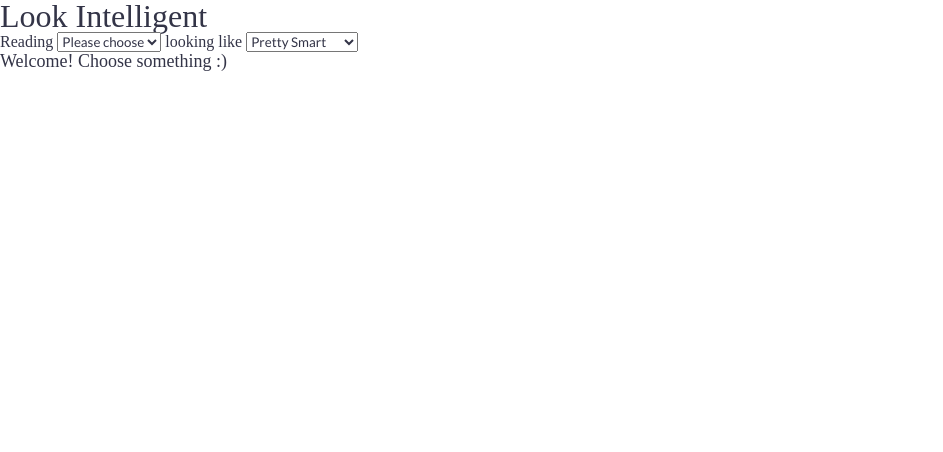
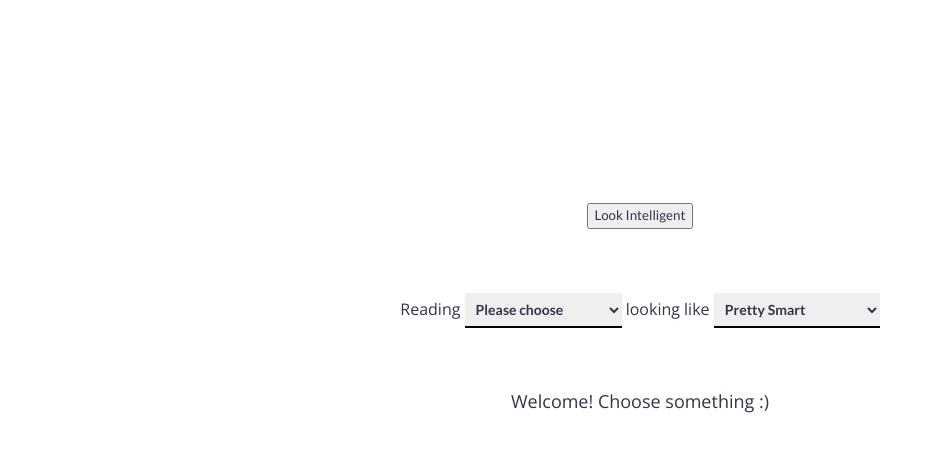
Before and after one commit to p-syche/look-intelligent, a React (Create React App) app: page / in a window 1280 px wide. Shown: the top 452 px of the page, without its empty margins (0-943 px from the left). Built offline with nearby package versions, Linux system fonts and the light colour scheme.

Commit message:
work in progress on page organization

```diff
--- a/src/components/App.js
+++ b/src/components/App.js
@@ -1,10 +1,9 @@
 import React, { Component } from 'react';
-import { Switch, Route, Redirect } from 'react-router-dom'
 
 import axios from 'axios';
 import base from '../base';
-import Home from './AppHome';
-import Main from './Main';
+import Header from './Header';
+import ListOfArticles from './ListOfArticles';
 
 import '../scss/App.css';
 
@@ -71,28 +70,22 @@ class App extends Component {
 				console.log(error);
 		});
 
-		this.setState({redirect: true});
 	}
 
 	render() {
-		if (this.state.redirect) {
-			return <Redirect to={'/looking-smart/' + this.state.chosen.source + '/' + this.state.chosen.appearance} />;
-		}
 
 		return (
-			<Switch>
-				<Route exact path='/' render={()=><Home
-			    	myState={this.state}
+			<div className={"App " + this.state.chosen.appearance} >
+				<Header
+					myState={this.state}
 					applyChoice={this.applyChoice}
-			    />} />
-				<Route path='/looking-smart/' render={()=><Main
-			    	myState={this.state}
-					applyChoice={this.applyChoice}
+				/>
+				<ListOfArticles
 					chosen={this.state.chosen}
 					loading={this.loading}
 					articles={this.state.articles}
-			    />} />
-			</Switch>
+				/>
+			</div>
 		);
 	}
 }
--- a/src/components/Header.js
+++ b/src/components/Header.js
@@ -13,13 +13,21 @@ class Header extends Component {
 		this.props.applyChoice(theChoice);
 	}
 
+	cleanLocalStorage() {
+		localStorage.clear();
+	}
+
 	render() {
 		const mySources = this.props.myState.source;
 		const myAppearances = this.props.myState.appearance;
 
 	    return (
 			<div className="header-choice">
-				<h2 className="title">Look Intelligent</h2>
+				<h2 className="title">
+					<button className="back-home" onClick={this.cleanLocalStorage}>
+						Look Intelligent
+					</button>
+				</h2>
 				<span>Reading </span>
 				<select ref={(input) => this.chooseSource = input} className="sources" defaultValue={this.props.myState.chosen.source} onChange={(e) => this.choiceMade(e)}>
 					<option value="home" key="home" disabled>Please choose</option>
--- a/src/components/Home.js
+++ b/src/components/Home.js
@@ -5,10 +5,6 @@ class Home extends Component {
 	render() {
 		return (
 			<div className="home-page">
-				<Header
-					myState={this.props.myState}
-					applyChoice={this.props.applyChoice}
-				/>
 				<h4>Welcome! Choose something :)</h4>
 			</div>
 		)
```
